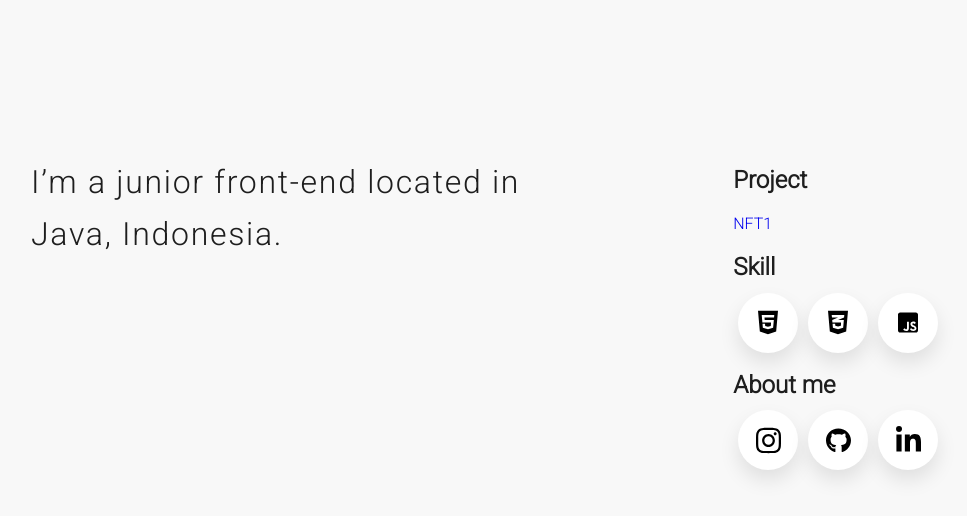
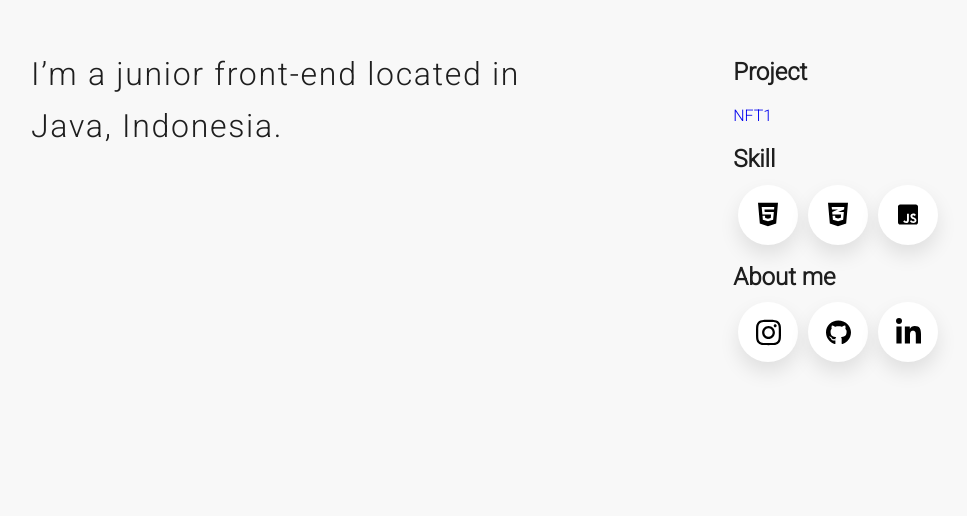
Before and after one commit to pututwibowo/pututwibowo.github.io, a plain HTML site: page index.html in a window 1280 px wide. Shown: the part 162-678 px from the top of the page, without its empty margins (77-1044 px from the left). Drawn offline with Linux system fonts and the light colour scheme; a web font is replaced by a local one.

Commit message:
mengatur margin top container

```diff
--- a/style.css
+++ b/style.css
@@ -31,6 +31,7 @@ nav ul {
 .container {
 	display: flex;
 	padding: 80px;
+	margin-top: 100px;
 }
 
 a {
@@ -38,15 +39,12 @@ a {
 }
 /*---------------- CONTENT --------------------*/
 .content {
-	/*	background-color: salmon;*/
-	margin-top: 200px;
 	flex-grow: 2;
 	padding: 20px;
 }
 
 /*----- NAVIGATION -----*/
 nav {
-	margin-top: 200px;
 	flex-grow: 3;
 	padding: 20px;
 }
```
